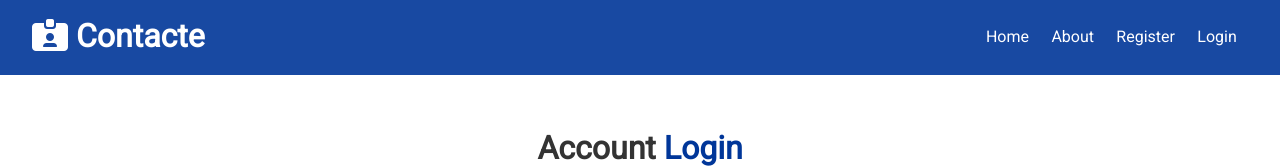
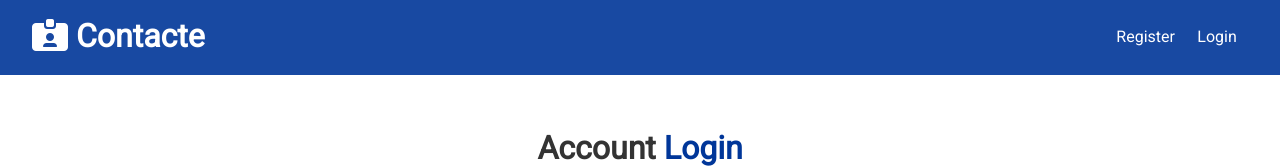
Before and after one commit to SelariuAlex/Contacte, a React (Create React App) app in the folder client/: page /login in a window 1280 px wide. Shown: the top 168 px of the page. Built offline with nearby package versions, Linux system fonts and the light colour scheme; the HTML template or start-up script is replaced by a standard one.

Commit message:
logout and change navbar

```diff
--- a/client/src/components/layout/Navbar.js
+++ b/client/src/components/layout/Navbar.js
@@ -1,26 +1,45 @@
-import React from 'react';
+import React, { useContext } from 'react';
 import PropTypes from 'prop-types';
 import { Link } from 'react-router-dom';
+import AuthContext from '../../context/auth/auth.context';
+
 const Navbar = ({ title, icon }) => {
+  const authContext = useContext(AuthContext);
+  const { isAuthenticated, logout, user } = authContext;
+
+  const onLogout = () => {
+    logout();
+  };
+
+  const authLinks = (
+    <>
+      <li>Hello {user && user.name}</li>
+      <li>
+        <a onClick={onLogout} href="#!">
+          <i className="fas fa-sign-out-alt" />{' '}
+          <span className="hide-sm">Logout</span>
+        </a>
+      </li>
+    </>
+  );
+
+  const guestLinks = (
+    <>
+      <li>
+        <Link to="/register">Register</Link>
+      </li>
+      <li>
+        <Link to="/login">Login</Link>
+      </li>
+    </>
+  );
+
   return (
     <div className="navbar bg-primary">
       <h1>
         <i className={icon} /> {title}
       </h1>
-      <ul>
-        <li>
-          <Link to="/">Home</Link>
-        </li>
-        <li>
-          <Link to="/about">About</Link>
-        </li>
-        <li>
-          <Link to="/register">Register</Link>
-        </li>
-        <li>
-          <Link to="/login">Login</Link>
-        </li>
-      </ul>
+      <ul>{isAuthenticated ? authLinks : guestLinks}</ul>
     </div>
   );
 };
--- a/client/src/context/auth/Auth.state.js
+++ b/client/src/context/auth/Auth.state.js
@@ -90,6 +90,9 @@
     }
   };
 
+  //Logout
+  const logout = () => dispatch({ type: LOGOUT });
+
   // Clear errors
   const clearErrors = () => dispatch({ type: CLEAR_ERRORS });
 
@@ -104,7 +107,8 @@
         register,
         clearErrors,
         loadUser,
-        login
+        login,
+        logout
       }}
     >
       {props.children}
```
